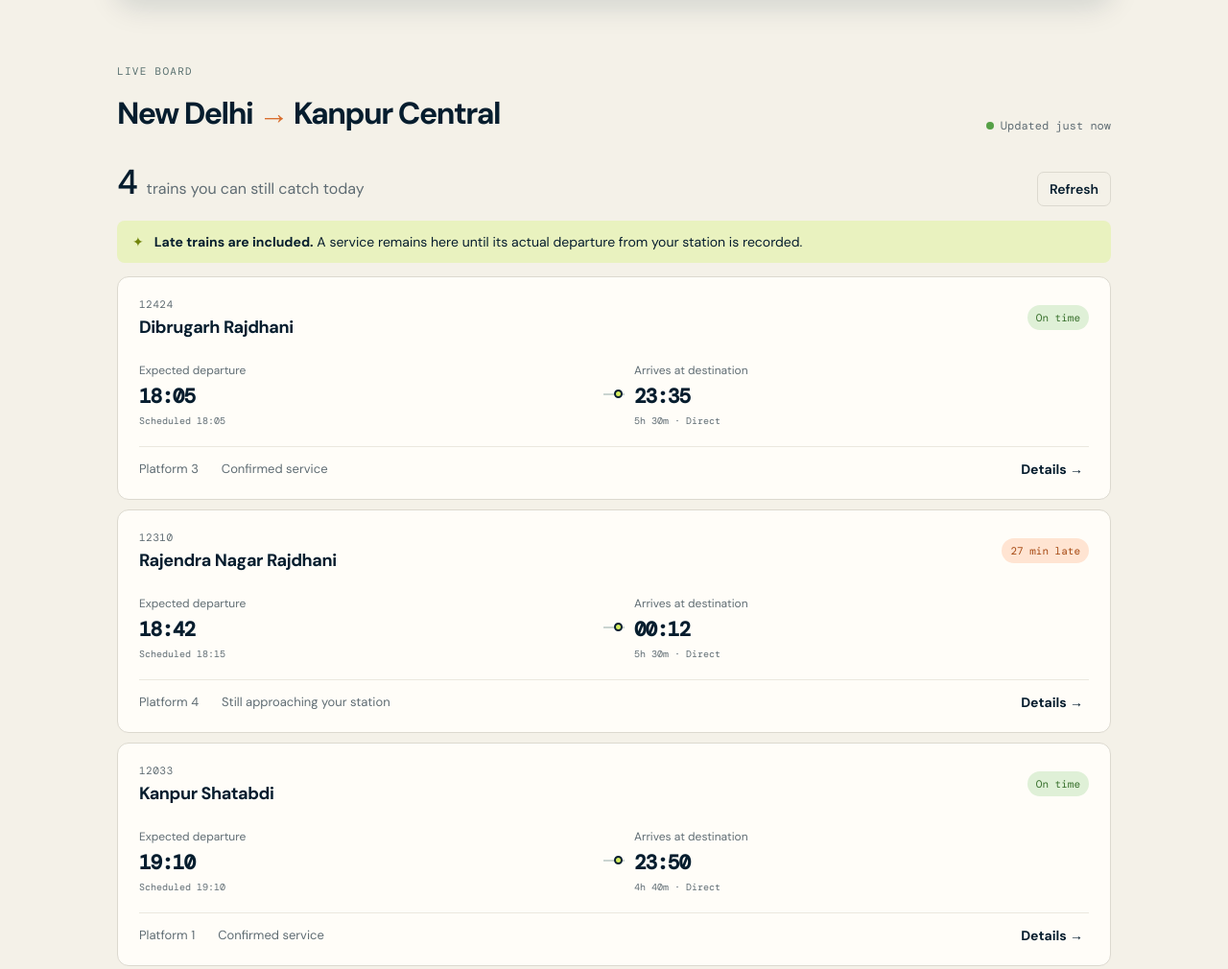
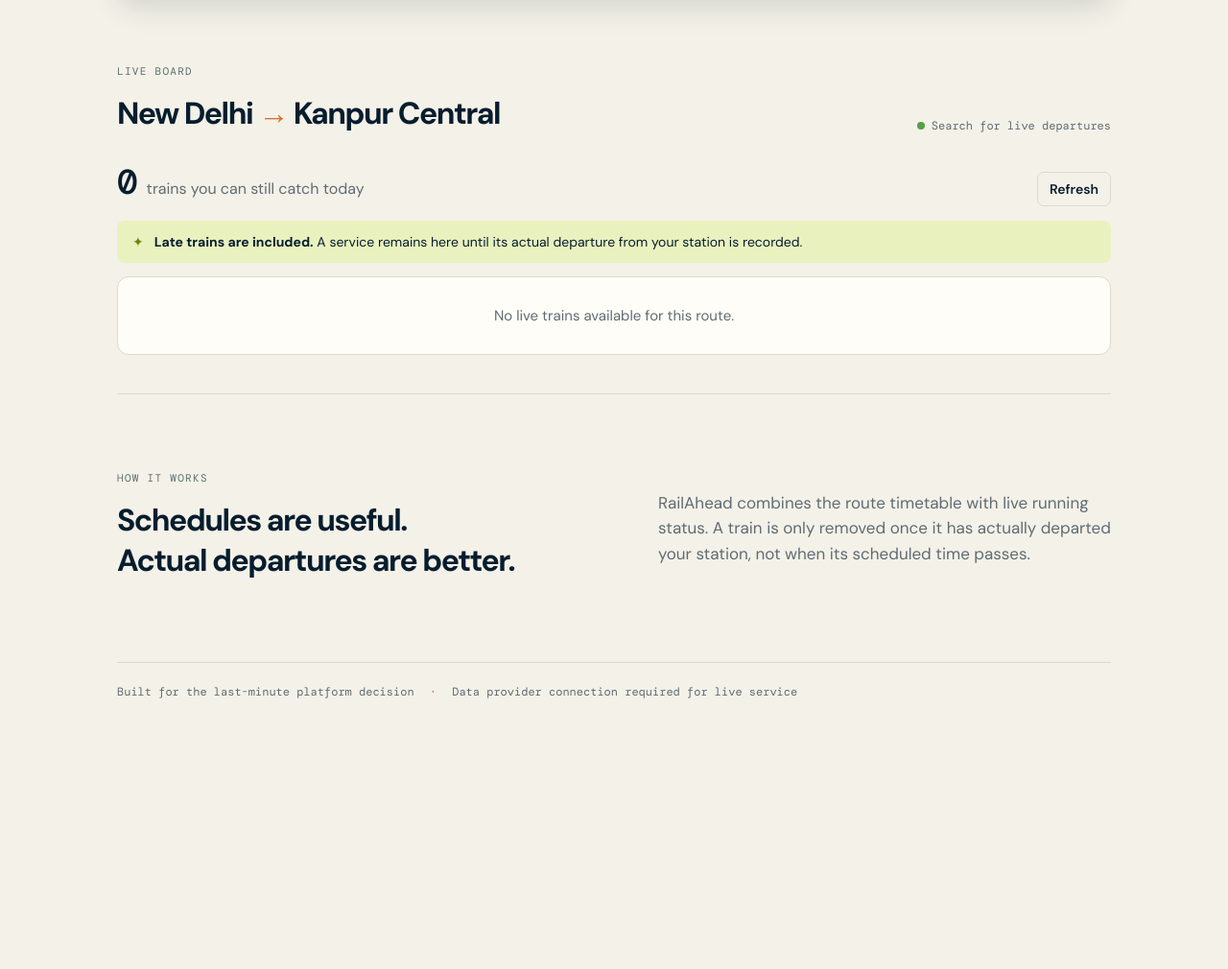
Before and after one commit to 7r5995wx/RailAhead, a website: page index.html in a window 1280 px wide. Shown: the part 680-1690 px from the top of the page at 96% size. After the commit the page ends 1449 px from the top, so only its background shows below. Drawn offline with nearby package versions, Linux system fonts and the light colour scheme; a web font is replaced by a local one.

Commit message:
refactor: remove demo trains data and update fallback UI

```diff
--- a/app.js
+++ b/app.js
@@ -1,9 +1,3 @@
-const demoTrains = [
-  { no: "12424", name: "Dibrugarh Rajdhani", departure: "18:05", arrival: "23:35", scheduled: "Scheduled 18:05", duration: "5h 30m · Direct", platform: "Platform 3", status: "On time", kind: "on-time" },
-  { no: "12310", name: "Rajendra Nagar Rajdhani", departure: "18:42", arrival: "00:12", scheduled: "Scheduled 18:15", duration: "5h 30m · Direct", platform: "Platform 4", status: "27 min late", kind: "late" },
-  { no: "12033", name: "Kanpur Shatabdi", departure: "19:10", arrival: "23:50", scheduled: "Scheduled 19:10", duration: "4h 40m · Direct", platform: "Platform 1", status: "On time", kind: "on-time" },
-  { no: "22436", name: "Vande Bharat Express", departure: "20:00", arrival: "23:55", scheduled: "Scheduled 20:00", duration: "3h 55m · Direct", platform: "Platform TBA", status: "On time", kind: "on-time" }
-];
 const stations = [
   { name: "New Delhi", code: "NDLS", lat: 28.6431, lng: 77.2197 }, { name: "Patna Junction", code: "PNBE", lat: 25.6093, lng: 85.1376 }, { name: "Kanpur Central", code: "CNB", lat: 26.4520, lng: 80.3319 },
   { name: "Prayagraj Junction", code: "PRYJ", lat: 25.4358, lng: 81.8463 }, { name: "Lucknow", code: "LKO", lat: 26.8380, lng: 80.9231 },
@@ -11,8 +5,13 @@ const stations = [
   { name: "Chennai Central", code: "MAS", lat: 13.0825, lng: 80.2757 }, { name: "KSR Bengaluru", code: "SBC", lat: 12.9767, lng: 77.5713 }
 ];
 const list = document.querySelector("#train-list");
-function render(data = demoTrains) {
+function render(data = []) {
   list.innerHTML = "";
+  if (!data || data.length === 0) {
+    list.innerHTML = `<div class="train" style="text-align: center; color: var(--muted); padding: 30px;"><p style="margin: 0; font-size: 15px;">No live trains available for this route.</p></div>`;
+    document.querySelector("#count").textContent = 0;
+    return;
+  }
   data.forEach(train => {
     const node = document.querySelector("#train-template").content.cloneNode(true);
     node.querySelector(".number").textContent = train.no;
@@ -73,13 +72,13 @@ async function search() {
   button.disabled = true; button.textContent = "Finding live trains…";
   try {
     const result = await fetch(`/api/trains?from=${encodeURIComponent(stationCode(document.querySelector("#from").value))}&to=${encodeURIComponent(stationCode(document.querySelector("#to").value))}`);
-    if (!result.ok) throw new Error();
     const data = await result.json();
+    if (!result.ok) throw new Error(data?.error || "Could not retrieve live trains.");
     render(normalize(data.trains));
     document.querySelector("#updated").textContent = `Updated ${indianTime(data.updatedAt)} IST`;
-  } catch {
-    render(demoTrains);
-    document.querySelector("#updated").textContent = "Demo data · add provider key for live status";
+  } catch (err) {
+    render([]);
+    document.querySelector("#updated").textContent = err.message || "Live data unavailable";
   } finally { button.disabled = false; button.innerHTML = "Show trains <span>→</span>"; }
   document.querySelector("#results").scrollIntoView({ behavior: "smooth", block: "start" });
 }
--- a/index.html
+++ b/index.html
@@ -34,8 +34,8 @@
       </section>
 
       <section class="results" id="results" aria-live="polite">
-        <div class="results-head"><div><p class="eyebrow">Live board</p><h2 id="route-title">New Delhi <span>→</span> Kanpur Central</h2></div><div class="updated"><span class="live-dot"></span><span id="updated">Updated just now</span></div></div>
-        <div class="summary"><strong id="count">4</strong><span>trains you can still catch today</span><button id="refresh">Refresh</button></div>
+        <div class="results-head"><div><p class="eyebrow">Live board</p><h2 id="route-title">New Delhi <span>→</span> Kanpur Central</h2></div><div class="updated"><span class="live-dot"></span><span id="updated">Search for live departures</span></div></div>
+        <div class="summary"><strong id="count">0</strong><span>trains you can still catch today</span><button id="refresh">Refresh</button></div>
         <div class="notice"><span>✦</span><p><b>Late trains are included.</b> A service remains here until its actual departure from your station is recorded.</p></div>
         <div id="train-list" class="train-list"></div>
       </section>
```
Also changed, not shown: README.md.
